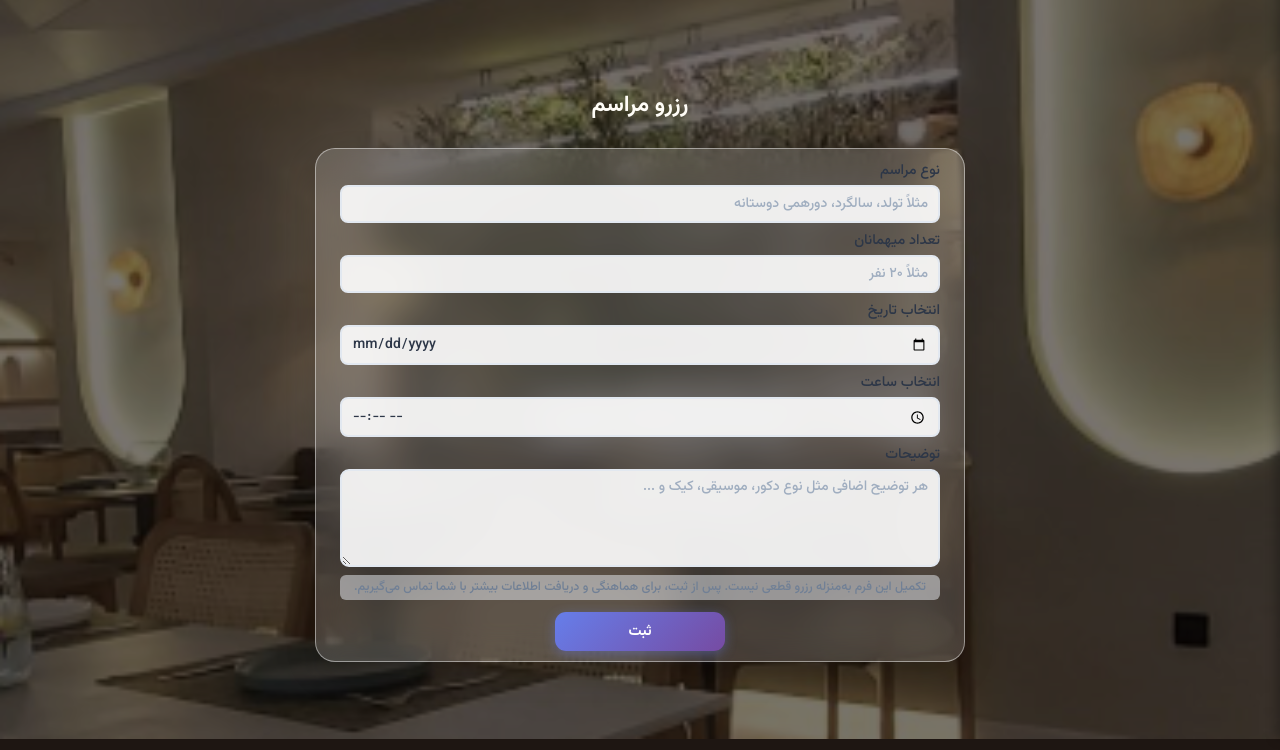
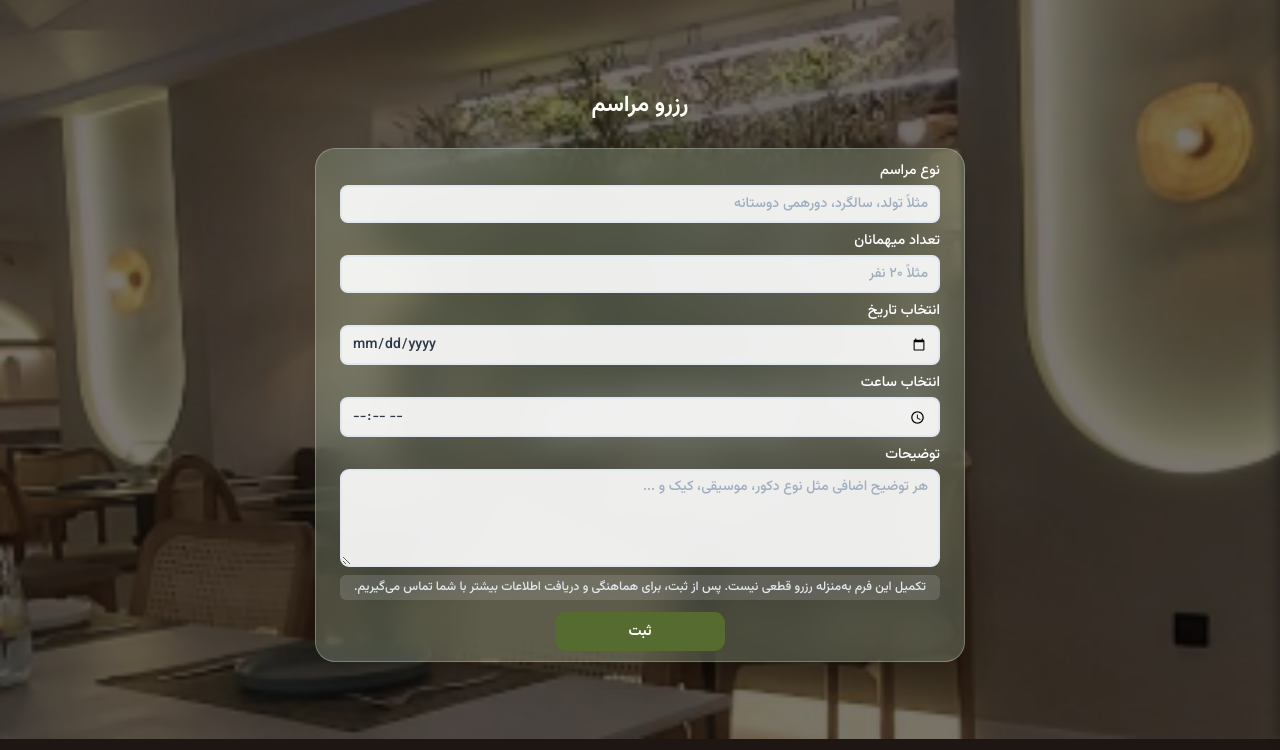
Before and after one commit to ZahraNajafi3128/Cafe-Restaurant-Website, a PHP site: page /reservePage.html in a window 1280 px wide. Shown: the part 61-811 px from the top of the page. Run offline with PHP 8.4, Linux system fonts and the light colour scheme.

Commit message:
edit reserve page

```diff
--- a/reservePage.css
+++ b/reservePage.css
@@ -1,23 +1,21 @@
-/* کارت شیشه‌ای رزرو – هم‌عرض feedback-card، با ارتفاع کمتر */
 .reserve-card {
-  background: rgba(255, 255, 255, 0.16);
+  background: rgba(150, 167, 141, 0.35);
   backdrop-filter: blur(18px);
   -webkit-backdrop-filter: blur(18px);
   border-radius: 20px;
-  border: 1px solid rgba(255, 255, 255, 0.45);
-  box-shadow: 0 12px 30px rgba(0, 0, 0, 0.18);
+  border: 1px solid rgba(255, 255, 255, 0.25);
+  box-shadow: 0 12px 30px rgba(0, 0, 0, 0.22);
 
-  /* عرض مثل کارت انتقاد/پیشنهاد، ارتفاع کمتر با پدینگ عمودی کم‌تر */
-  padding: 10px 24px;   /* قبلاً 20px 24px */
+  padding: 10px 24px;
   max-width: 650px;
   width: 100%;
+  color: #ffffff;
 }
 
-/* فرم رزرو داخل کارت */
 .reserve-form {
   display: flex;
   flex-direction: column;
-  gap: 6px;             /* فاصله بین فیلدها کمتر از قبل */
+  gap: 6px;
 }
 
 .form-group {
@@ -30,17 +28,16 @@
 .form-group label {
   text-align: right;
   font-weight: 500;
-  color: #2d3748;
+  color: #ffffff;
   transition: color 0.3s ease;
 }
 
-/* input های تک‌خطی (نوع مراسم، تعداد میهمانان، تاریخ، ساعت) */
 .reserve-form input[type="text"],
 .reserve-form input[type="number"],
 .reserve-form input[type="date"],
 .reserve-form input[type="time"] {
   width: 100%;
-  padding: 6px 10px;    /* ارتفاع کمتر نسبت به نسخه قبلی */
+  padding: 6px 10px;
   border-radius: 8px;
   border: 2px solid #e2e8f0;
   font-size: 0.88rem;
@@ -51,7 +48,6 @@
   font-family: inherit;
 }
 
-/* hover برای input ها */
 .reserve-form input[type="text"]:hover,
 .reserve-form input[type="number"]:hover,
 .reserve-form input[type="date"]:hover,
@@ -61,7 +57,6 @@
   box-shadow: 0 1px 6px rgba(0, 0, 0, 0.08);
 }
 
-/* focus برای input ها */
 .reserve-form input[type="text"]:focus,
 .reserve-form input[type="number"]:focus,
 .reserve-form input[type="date"]:focus,
@@ -74,15 +69,14 @@
   transform: translateY(-1px);
 }
 
-/* textarea توضیحات */
 .reserve-form textarea {
   width: 100%;
-  padding: 6px 10px;    /* کمتر از قبل */
+  padding: 6px 10px;
   border-radius: 9px;
   border: 2px solid #e2e8f0;
   font-size: 0.88rem;
   resize: vertical;
-  min-height: 60px;     /* قبلاً بزرگ‌تر بود؛ الان کمک زیادی به کاهش ارتفاع کارت می‌کند */
+  min-height: 60px;
   background: rgba(255, 255, 255, 0.9);
   transition: all 0.3s ease;
   outline: none;
@@ -91,14 +85,12 @@
   line-height: 1.45;
 }
 
-/* hover برای textarea */
 .reserve-form textarea:hover {
   border-color: #cbd5e0;
   background: rgba(255, 255, 255, 1);
   box-shadow: 0 1px 6px rgba(0, 0, 0, 0.08);
 }
 
-/* focus برای textarea */
 .reserve-form textarea:focus {
   border-color: #667eea;
   background: rgba(255, 255, 255, 1);
@@ -108,32 +100,29 @@
   transform: translateY(-1px);
 }
 
-/* استایل placeholder ها */
 .reserve-form input::placeholder,
 .reserve-form textarea::placeholder {
   color: #a0aec0;
   opacity: 1;
 }
 
-/* متن راهنما زیر فرم */
 .reserve-note {
-  margin-top: 2px;       /* کمتر از قبل برای کاهش ارتفاع کلی */
+  margin-top: 2px;
   font-size: 0.78rem;
-  color: #718096;
+  color: #e2e8f0;
   text-align: center;
   line-height: 1.35;
-  padding: 4px 6px;      /* پدینگ کمتر */
-  background: rgba(237, 242, 247, 0.5);
+  padding: 4px 6px;
+  background: rgba(237, 242, 247, 0.15);
   border-radius: 6px;
 }
 
-/* دکمه ثبت؛ کمی کم‌ارتفاع‌تر ولی همچنان مدرن */
 .reserve-submit {
-  margin-top: 6px;       /* فاصله کم‌تر از فیلدها */
+  margin-top: 6px;
   align-self: center;
   min-width: 170px;
-  padding: 8px 22px;     /* ارتفاع کم‌تر نسبت به نسخه قبلی */
-  background: linear-gradient(135deg, #667eea 0%, #764ba2 100%);
+  padding: 8px 22px;
+  background: #556B2F;
   color: white;
   border: none;
   border-radius: 11px;
@@ -141,24 +130,13 @@
   font-weight: 600;
   cursor: pointer;
   transition: all 0.3s ease;
-  box-shadow: 0 3px 12px rgba(102, 126, 234, 0.4);
   position: relative;
   overflow: hidden;
 }
 
-/* hover دکمه */
-.reserve-submit:hover {
-  transform: translateY(-2px);
-  box-shadow: 0 5px 18px rgba(102, 126, 234, 0.5);
+
+@media (max-width: 800px) {
+  .reserve-card {
+    max-width: 100%;
+  }
 }
-
-/* active دکمه */
-.reserve-submit:active {
-  transform: translateY(0);
-  box-shadow: 0 2px 8px rgba(102, 126, 234, 0.3);
-}
-
-.reserve-submit:hover::before {
-  width: 200px;
-  height: 200px;
-}
--- a/reservePage.html
+++ b/reservePage.html
@@ -2,31 +2,35 @@
 <html lang="fa" dir="rtl">
 <head>
   <meta charset="UTF-8" />
+  <meta name="viewport" content="width=device-width, initial-scale=1.0" />
   <title>پنل کاربری - رزرو مراسم</title>
-
-  <!-- استایل مشترک (منو، آواتار، کارت شیشه‌ای و ...) -->
   <link rel="stylesheet" href="profilePage.css" />
-  <!-- استایل اختصاصی فرم رزرو -->
   <link rel="stylesheet" href="reservePage.css" />
+  <link
+    rel="stylesheet"
+    href="https://cdnjs.cloudflare.com/ajax/libs/font-awesome/6.5.0/css/all.min.css"
+  />
 </head>
 <body>
+  <div class="glass-overlay"></div>
+
   <div class="panel-wrapper">
 
-    <!-- هدر موبایل + دکمه همبرگری -->
     <header class="mobile-header">
       <button id="menuToggle" class="hamburger" aria-label="باز کردن منو">☰</button>
     </header>
 
-    <!-- منوی مستطیلی چپ؛ دقیقا مثل بقیه صفحات -->
     <aside class="side-menu" id="sideMenu">
       <h2 class="cafe-name">OASIS</h2>
 
       <div class="avatar-wrapper">
         <label for="avatar-input" class="avatar-circle">
-          <img id="avatarPreview"
-               class="avatar-image"
-               src="../project/images/resturant.jpg"
-               alt="عکس پروفایل" />
+          <img
+            id="avatarPreview"
+            class="avatar-image"
+            src="../Cafe-Restaurant-Website/images/pro-user.png"
+            alt="عکس پروفایل"
+          />
         </label>
         <input type="file" id="avatar-input" accept="image/*" hidden />
       </div>
@@ -34,48 +38,63 @@
       <p class="greeting">سلام سونیا!</p>
 
       <nav class="side-nav">
-        <a href="profilePage.html" class="nav-link nav-link--profile">
+        <a href="profilePage.html" class="nav-link">
+          <i class="fas fa-user"></i>
           <span class="nav-text">پروفایل</span>
         </a>
 
-        <a href="menu.html" class="nav-link nav-link--menu">
+        <a href="menuPage.html" class="nav-link">
+          <i class="fas fa-utensils"></i>
           <span class="nav-text">مشاهده منو</span>
         </a>
 
-        <a href="orderListPage.html" class="nav-link nav-link--orders">
+        <a href="orderListPage.html" class="nav-link">
+          <i class="fas fa-clipboard-list"></i>
           <span class="nav-text">لیست سفارشات</span>
         </a>
 
-        <a href="feedbackPage.html" class="nav-link nav-link--feedback">
+        <a href="feedbackPage.html" class="nav-link">
+          <i class="fas fa-comment-dots"></i>
           <span class="nav-text">انتقاد / پیشنهاد</span>
         </a>
 
-        <a href="reservePage.html" class="nav-link nav-link--reserve active">
+        <a href="reservePage.html" class="nav-link active">
+          <i class="fas fa-calendar-check"></i>
           <span class="nav-text">رزرو مراسم</span>
         </a>
 
-        <a href="logout.html" class="nav-link nav-link--logout">
+        <a href="mainPage.html" class="nav-link">
+          <i class="fas fa-right-from-bracket"></i>
           <span class="nav-text">خروج</span>
         </a>
       </nav>
     </aside>
 
-    <!-- محتوای راست -->
     <main class="panel-content">
       <h1 class="section-title">رزرو مراسم</h1>
 
-      <!-- کارت فرم رزرو مراسم -->
       <section class="reserve-card">
         <form id="reserveForm" class="reserve-form">
 
           <div class="form-group">
             <label for="eventType">نوع مراسم</label>
-            <input type="text" id="eventType" name="eventType" placeholder="مثلاً تولد، سالگرد، دورهمی دوستانه" />
+            <input
+              type="text"
+              id="eventType"
+              name="eventType"
+              placeholder="مثلاً تولد، سالگرد، دورهمی دوستانه"
+            />
           </div>
 
           <div class="form-group">
             <label for="guests">تعداد میهمانان</label>
-            <input type="number" id="guests" name="guests" min="1" placeholder="مثلاً ۲۰ نفر" />
+            <input
+              type="number"
+              id="guests"
+              name="guests"
+              min="1"
+              placeholder="مثلاً ۲۰ نفر"
+            />
           </div>
 
           <div class="form-group">
@@ -90,11 +109,16 @@
 
           <div class="form-group">
             <label for="notes">توضیحات</label>
-            <textarea id="notes" name="notes" rows="4" placeholder="هر توضیح اضافی مثل نوع دکور، موسیقی، کیک و ..."></textarea>
+            <textarea
+              id="notes"
+              name="notes"
+              rows="4"
+              placeholder="هر توضیح اضافی مثل نوع دکور، موسیقی، کیک و ..."></textarea>
           </div>
 
           <p class="reserve-note">
-            تکمیل این فرم به‌منزله رزرو قطعی نیست. پس از ثبت، برای هماهنگی و دریافت اطلاعات بیشتر با شما تماس می‌گیریم.
+            تکمیل این فرم به‌منزله رزرو قطعی نیست. پس از ثبت، برای هماهنگی و دریافت
+            اطلاعات بیشتر با شما تماس می‌گیریم.
           </p>
 
           <button type="submit" class="btn-primary reserve-submit">ثبت</button>
@@ -102,7 +126,6 @@
       </section>
     </main>
 
-    <!-- بک‌دراپ برای موبایل -->
     <div class="backdrop" id="backdrop"></div>
   </div>
 
--- a/reservePage.js
+++ b/reservePage.js
@@ -1,4 +1,3 @@
-// همبرگری: باز و بسته کردن منوی کناری در موبایل
 const menuToggle = document.getElementById('menuToggle');
 const sideMenu   = document.getElementById('sideMenu');
 const backdrop   = document.getElementById('backdrop');
@@ -15,7 +14,6 @@ if (menuToggle && sideMenu && backdrop) {
   });
 }
 
-// آپلود و پیش‌نمایش آواتار
 const avatarInput   = document.getElementById('avatar-input');
 const avatarPreview = document.getElementById('avatarPreview');
 
@@ -32,8 +30,6 @@ if (avatarInput && avatarPreview) {
   });
 }
 
-// ----- فرم رزرو مراسم -----
-
 const reserveForm = document.getElementById('reserveForm');
 const eventTypeEl = document.getElementById('eventType');
 const guestsEl    = document.getElementById('guests');
@@ -42,7 +38,7 @@ const timeEl      = document.getElementById('time');
 
 if (reserveForm) {
   reserveForm.addEventListener('submit', (e) => {
-    e.preventDefault(); // جلوگیری از ارسال واقعی فرم
+    e.preventDefault();
 
     const eventType = eventTypeEl.value.trim();
     const guests    = guestsEl.value.trim();
@@ -54,7 +50,6 @@ if (reserveForm) {
       return;
     }
 
-    // اینجا می‌توانی ارسال اطلاعات به سرور را اضافه کنی
     alert('درخواست رزرو شما ثبت شد. به‌زودی برای هماهنگی با شما تماس خواهیم گرفت.');
 
     reserveForm.reset();
```
